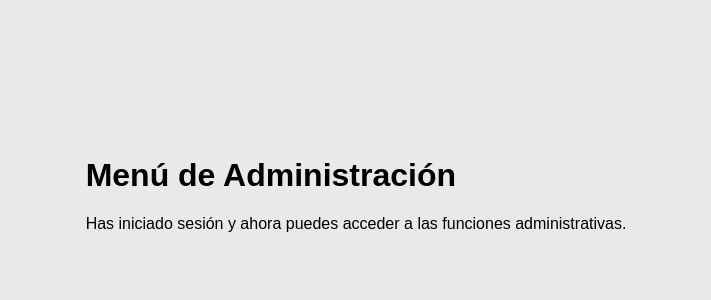
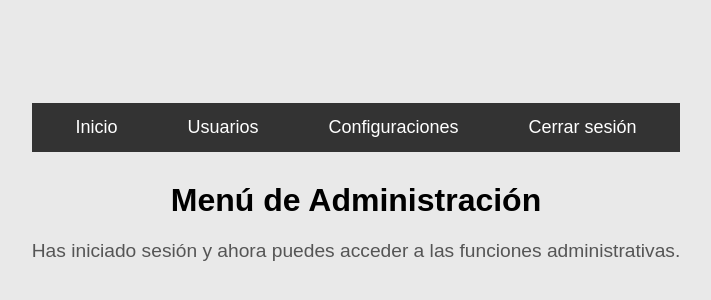
Before and after one commit to AlexZepeda19/Framework-frontend, a React (Create React App) app: page /pages/MenuAdmin in a window 1280 px wide. Shown: the part 208-508 px from the top of the page, without its empty margins (284-995 px from the left). Built offline with nearby package versions, Linux system fonts and the light colour scheme.

Commit message:
Navbar de Admin

```diff
--- /dev/null
+++ b/src/pages/MenuAdmin.css
@@ -0,0 +1,55 @@
+/* Estilos para el contenedor principal */
+.menu-container {
+    font-family: Arial, sans-serif;
+    margin: 0;
+    padding: 0;
+}
+
+/* Estilos para el Navbar */
+.navbar {
+    background-color: #333;
+    overflow: hidden;
+}
+
+/* Estilos para los elementos de la lista del navbar */
+.navbar ul {
+    list-style-type: none;
+    margin: 0;
+    padding: 0;
+    display: flex;
+    justify-content: center;
+}
+
+/* Estilos para los enlaces del navbar */
+.navbar li {
+    margin: 0 15px;
+}
+
+.navbar a {
+    text-decoration: none;
+    color: white;
+    font-size: 18px;
+    padding: 14px 20px;
+    display: block;
+    text-align: center;
+}
+
+.navbar a:hover {
+    background-color: #575757;
+}
+
+/* Estilos para el título */
+h1 {
+    text-align: center;
+    color: black;
+    margin-top: 30px;
+    font-size: 2em;
+}
+
+/* Estilos para el párrafo */
+p {
+    text-align: center;
+    color: #555;
+    font-size: 1.2em;
+    margin-top: 10px;
+}
--- a/src/pages/MenuAdmin.jsx
+++ b/src/pages/MenuAdmin.jsx
@@ -1,10 +1,21 @@
 import React from 'react';
+import './MenuAdmin.css'; // Asegúrate de importar el archivo CSS
+
 const MenuAdmin = () => {
-     return (
-     <div>
-         <h1 color='black'>Menú de Administración</h1>
-         <p>Has iniciado sesión y ahora puedes acceder a las funciones administrativas.</p>
-         </div>
-          );
-          };
-         export default MenuAdmin
+    return (
+        <div className="menu-container">
+            <nav className="navbar">
+                <ul>
+                    <li><a href="/home">Inicio</a></li>
+                    <li><a href="/users">Usuarios</a></li>
+                    <li><a href="/settings">Configuraciones</a></li>
+                    <li><a href="/logout">Cerrar sesión</a></li>
+                </ul>
+            </nav>
+            <h1>Menú de Administración</h1>
+            <p>Has iniciado sesión y ahora puedes acceder a las funciones administrativas.</p>
+        </div>
+    );
+};
+
+export default MenuAdmin;
```
